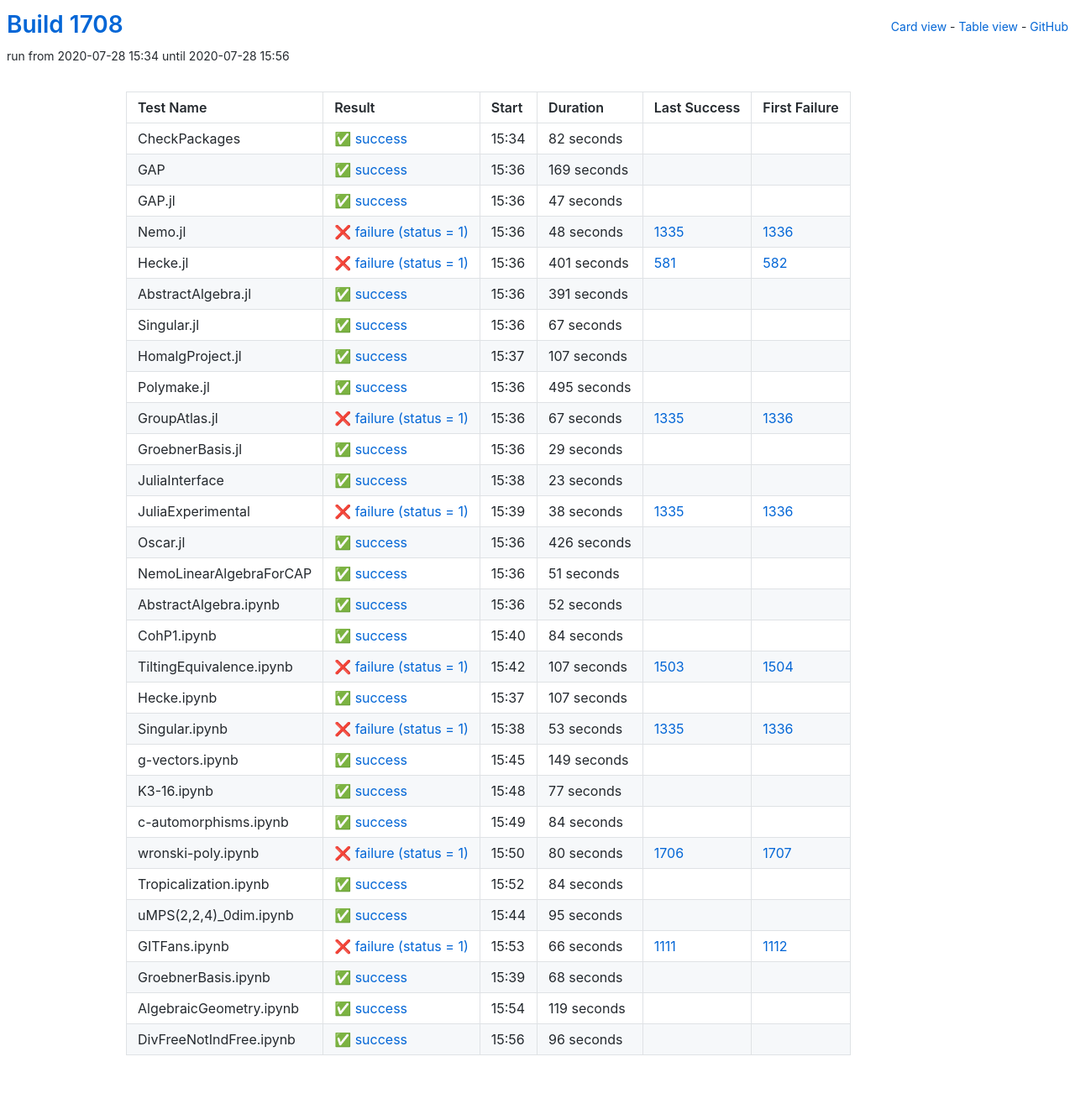
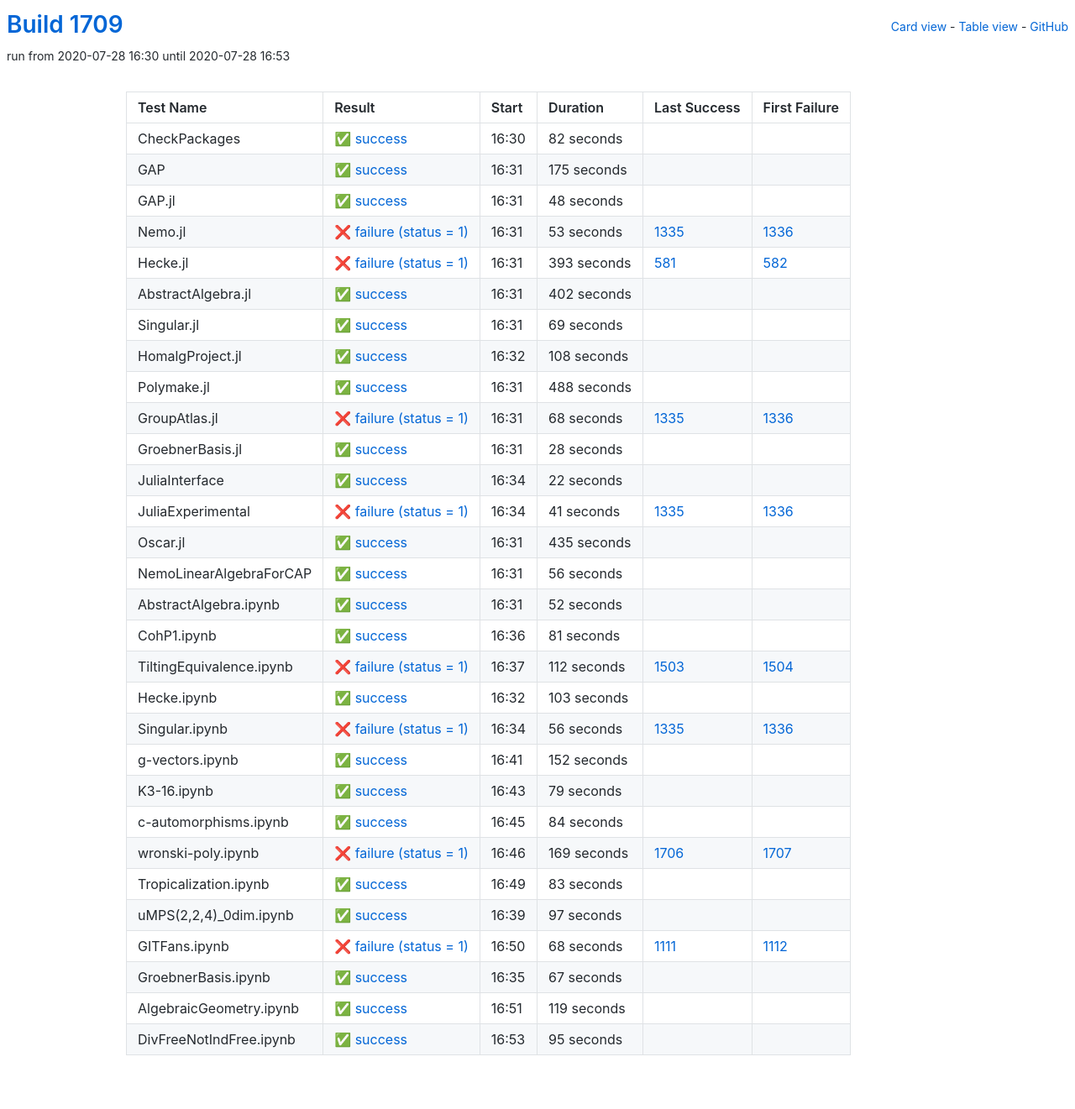
Before and after one commit to oscar-system/oscar-ci-status-1.4, a Jekyll site: the page built from table.html, in a window 1280 px wide. Shown: the whole page at 84% size. Built offline with Jekyll 4.4.1, drawn with Linux system fonts in a browser that asks for light colours.

Commit message:
Build #1709

```diff
--- a/_data/ci.yml
+++ b/_data/ci.yml
@@ -1,6 +1,6 @@
 ---
-build: 1708
-build_url: https://oscarci.mathematik.uni-kl.de/job/oscar-julia-1.4/1708/
+build: 1709
+build_url: https://oscarci.mathematik.uni-kl.de/job/oscar-julia-1.4/1709/
 job: oscar-julia-1.4
 organization: oscar-system
 repo: oscar-ci-status-1.4
@@ -8,8 +8,8 @@ repourl: https://github.com/oscar-system/oscar-ci-status-1.4
 tests:
 - name: CheckPackages
   id: checkpackages
-  log: https://oscarci.mathematik.uni-kl.de/job/oscar-julia-1.4/1708/artifact/logs/build-1708/CheckPackages.log
-  start: 2020-07-28 15:34
+  log: https://oscarci.mathematik.uni-kl.de/job/oscar-julia-1.4/1709/artifact/logs/build-1709/CheckPackages.log
+  start: 2020-07-28 16:30
   success: true
   exitcode: 0
   status: success
@@ -20,176 +20,176 @@ tests:
   first_failure_url:
 - name: GAP
   id: gap
-  log: https://oscarci.mathematik.uni-kl.de/job/oscar-julia-1.4/1708/artifact/logs/build-1708/GAP.log
-  start: 2020-07-28 15:36
+  log: https://oscarci.mathematik.uni-kl.de/job/oscar-julia-1.4/1709/artifact/logs/build-1709/GAP.log
+  start: 2020-07-28 16:31
   success: true
   exitcode: 0
   status: success
-  duration: 169
+  duration: 175
   last_success: false
   last_success_url:
   first_failure: false
   first_failure_url:
 - name: GAP.jl
   id: gap-jl
-  log: https://oscarci.mathematik.uni-kl.de/job/oscar-julia-1.4/1708/artifact/logs/build-1708/GAP.jl.log
-  start: 2020-07-28 15:36
+  log: https://oscarci.mathematik.uni-kl.de/job/oscar-julia-1.4/1709/artifact/logs/build-1709/GAP.jl.log
+  start: 2020-07-28 16:31
   success: true
   exitcode: 0
   status: success
-  duration: 47
+  duration: 48
   last_success: false
   last_success_url:
   first_failure: false
   first_failure_url:
 - name: Nemo.jl
   id: nemo-jl
-  log: https://oscarci.mathematik.uni-kl.de/job/oscar-julia-1.4/1708/artifact/logs/build-1708/Nemo.jl.log
-  start: 2020-07-28 15:36
+  log: https://oscarci.mathematik.uni-kl.de/job/oscar-julia-1.4/1709/artifact/logs/build-1709/Nemo.jl.log
+  start: 2020-07-28 16:31
   success: false
   exitcode: 1
   status: failure
-  duration: 48
+  duration: 53
   last_success: 1335
   last_success_url: https://oscarci.mathematik.uni-kl.de/job/oscar-julia-1.4/1335/
   first_failure: 1336
   first_failure_url: https://oscarci.mathematik.uni-kl.de/job/oscar-julia-1.4/1336/
 - name: Hecke.jl
   id: hecke-jl
-  log: https://oscarci.mathematik.uni-kl.de/job/oscar-julia-1.4/1708/artifact/logs/build-1708/Hecke.jl.log
-  start: 2020-07-28 15:36
+  log: https://oscarci.mathematik.uni-kl.de/job/oscar-julia-1.4/1709/artifact/logs/build-1709/Hecke.jl.log
+  start: 2020-07-28 16:31
   success: false
   exitcode: 1
   status: failure
-  duration: 401
+  duration: 393
   last_success: 581
   last_success_url: https://oscarci.mathematik.uni-kl.de/job/oscar-julia-1.4/581/
   first_failure: 582
   first_failure_url: https://oscarci.mathematik.uni-kl.de/job/oscar-julia-1.4/582/
 - name: AbstractAlgebra.jl
   id: abstractalgebra-jl
-  log: https://oscarci.mathematik.uni-kl.de/job/oscar-julia-1.4/1708/artifact/logs/build-1708/AbstractAlgebra.jl.log
-  start: 2020-07-28 15:36
+  log: https://oscarci.mathematik.uni-kl.de/job/oscar-julia-1.4/1709/artifact/logs/build-1709/AbstractAlgebra.jl.log
+  start: 2020-07-28 16:31
   success: true
   exitcode: 0
   status: success
-  duration: 391
+  duration: 402
   last_success: false
   last_success_url:
   first_failure: false
   first_failure_url:
 - name: Singular.jl
   id: singular-jl
-  log: https://oscarci.mathematik.uni-kl.de/job/oscar-julia-1.4/1708/artifact/logs/build-1708/Singular.jl.log
-  start: 2020-07-28 15:36
+  log: https://oscarci.mathematik.uni-kl.de/job/oscar-julia-1.4/1709/artifact/logs/build-1709/Singular.jl.log
+  start: 2020-07-28 16:31
   success: true
   exitcode: 0
   status: success
-  duration: 67
+  duration: 69
   last_success: false
   last_success_url:
   first_failure: false
   first_failure_url:
 - name: HomalgProject.jl
   id: homalgproject-jl
-  log: https://oscarci.mathematik.uni-kl.de/job/oscar-julia-1.4/1708/artifact/logs/build-1708/HomalgProject.jl.log
-  start: 2020-07-28 15:37
+  log: https://oscarci.mathematik.uni-kl.de/job/oscar-julia-1.4/1709/artifact/logs/build-1709/HomalgProject.jl.log
+  start: 2020-07-28 16:32
   success: true
   exitcode: 0
   status: success
-  duration: 107
+  duration: 108
   last_success: false
   last_success_url:
   first_failure: false
   first_failure_url:
 - name: Polymake.jl
   id: polymake-jl
-  log: https://oscarci.mathematik.uni-kl.de/job/oscar-julia-1.4/1708/artifact/logs/build-1708/Polymake.jl.log
-  start: 2020-07-28 15:36
+  log: https://oscarci.mathematik.uni-kl.de/job/oscar-julia-1.4/1709/artifact/logs/build-1709/Polymake.jl.log
+  start: 2020-07-28 16:31
   success: true
   exitcode: 0
   status: success
-  duration: 495
+  duration: 488
   last_success: false
   last_success_url:
   first_failure: false
   first_failure_url:
 - name: GroupAtlas.jl
   id: groupatlas-jl
-  log: https://oscarci.mathematik.uni-kl.de/job/oscar-julia-1.4/1708/artifact/logs/build-1708/GroupAtlas.jl.log
-  start: 2020-07-28 15:36
+  log: https://oscarci.mathematik.uni-kl.de/job/oscar-julia-1.4/1709/artifact/logs/build-1709/GroupAtlas.jl.log
+  start: 2020-07-28 16:31
   success: false
   exitcode: 1
   status: failure
-  duration: 67
+  duration: 68
   last_success: 1335
   last_success_url: https://oscarci.mathematik.uni-kl.de/job/oscar-julia-1.4/1335/
   first_failure: 1336
   first_failure_url: https://oscarci.mathematik.uni-kl.de/job/oscar-julia-1.4/1336/
 - name: GroebnerBasis.jl
   id: groebnerbasis-jl
-  log: https://oscarci.mathematik.uni-kl.de/job/oscar-julia-1.4/1708/artifact/logs/build-1708/GroebnerBasis.jl.log
-  start: 2020-07-28 15:36
+  log: https://oscarci.mathematik.uni-kl.de/job/oscar-julia-1.4/1709/artifact/logs/build-1709/GroebnerBasis.jl.log
+  start: 2020-07-28 16:31
   success: true
   exitcode: 0
   status: success
-  duration: 29
+  duration: 28
   last_success: false
   last_success_url:
   first_failure: false
   first_failure_url:
 - name: JuliaInterface
   id: juliainterface
-  log: https://oscarci.mathematik.uni-kl.de/job/oscar-julia-1.4/1708/artifact/logs/build-1708/JuliaInterface.log
-  start: 2020-07-28 15:38
+  log: https://oscarci.mathematik.uni-kl.de/job/oscar-julia-1.4/1709/artifact/logs/build-1709/JuliaInterface.log
+  start: 2020-07-28 16:34
   success: true
   exitcode: 0
   status: success
-  duration: 23
+  duration: 22
   last_success: false
   last_success_url:
   first_failure: false
   first_failure_url:
 - name: JuliaExperimental
   id: juliaexperimental
-  log: https://oscarci.mathematik.uni-kl.de/job/oscar-julia-1.4/1708/artifact/logs/build-1708/JuliaExperimental.log
-  start: 2020-07-28 15:39
+  log: https://oscarci.mathematik.uni-kl.de/job/oscar-julia-1.4/1709/artifact/logs/build-1709/JuliaExperimental.log
+  start: 2020-07-28 16:34
   success: false
   exitcode: 1
   status: failure
-  duration: 38
+  duration: 41
   last_success: 1335
   last_success_url: https://oscarci.mathematik.uni-kl.de/job/oscar-julia-1.4/1335/
   first_failure: 1336
   first_failure_url: https://oscarci.mathematik.uni-kl.de/job/oscar-julia-1.4/1336/
 - name: Oscar.jl
   id: oscar-jl
-  log: https://oscarci.mathematik.uni-kl.de/job/oscar-julia-1.4/1708/artifact/logs/build-1708/Oscar.jl.log
-  start: 2020-07-28 15:36
+  log: https://oscarci.mathematik.uni-kl.de/job/oscar-julia-1.4/1709/artifact/logs/build-1709/Oscar.jl.log
+  start: 2020-07-28 16:31
   success: true
   exitcode: 0
   status: success
-  duration: 426
+  duration: 435
   last_success: false
   last_success_url:
   first_failure: false
   first_failure_url:
 - name: NemoLinearAlgebraForCAP
   id: nemolinearalgebraforcap
-  log: https://oscarci.mathematik.uni-kl.de/job/oscar-julia-1.4/1708/artifact/logs/build-1708/NemoLinearAlgebraForCAP.log
-  start: 2020-07-28 15:36
+  log: https://oscarci.mathematik.uni-kl.de/job/oscar-julia-1.4/1709/artifact/logs/build-1709/NemoLinearAlgebraForCAP.log
+  start: 2020-07-28 16:31
   success: true
   exitcode: 0
   status: success
-  duration: 51
+  duration: 56
   last_success: false
   last_success_url:
   first_failure: false
   first_failure_url:
 - name: AbstractAlgebra.ipynb
   id: abstractalgebra-ipynb
-  log: https://oscarci.mathematik.uni-kl.de/job/oscar-julia-1.4/1708/artifact/logs/build-1708/AbstractAlgebra.ipynb.log
-  start: 2020-07-28 15:36
+  log: https://oscarci.mathematik.uni-kl.de/job/oscar-julia-1.4/1709/artifact/logs/build-1709/AbstractAlgebra.ipynb.log
+  start: 2020-07-28 16:31
   success: true
   exitcode: 0
   status: success
@@ -200,80 +200,80 @@ tests:
   first_failure_url:
 - name: CohP1.ipynb
   id: cohp1-ipynb
-  log: https://oscarci.mathematik.uni-kl.de/job/oscar-julia-1.4/1708/artifact/logs/build-1708/CohP1.ipynb.log
-  start: 2020-07-28 15:40
+  log: https://oscarci.mathematik.uni-kl.de/job/oscar-julia-1.4/1709/artifact/logs/build-1709/CohP1.ipynb.log
+  start: 2020-07-28 16:36
   success: true
   exitcode: 0
   status: success
-  duration: 84
+  duration: 81
   last_success: false
   last_success_url:
   first_failure: false
   first_failure_url:
 - name: TiltingEquivalence.ipynb
   id: tiltingequivalence-ipynb
-  log: https://oscarci.mathematik.uni-kl.de/job/oscar-julia-1.4/1708/artifact/logs/build-1708/TiltingEquivalence.ipynb.log
-  start: 2020-07-28 15:42
+  log: https://oscarci.mathematik.uni-kl.de/job/oscar-julia-1.4/1709/artifact/logs/build-1709/TiltingEquivalence.ipynb.log
+  start: 2020-07-28 16:37
   success: false
   exitcode: 1
   status: failure
-  duration: 107
+  duration: 112
   last_success: 1503
   last_success_url: https://oscarci.mathematik.uni-kl.de/job/oscar-julia-1.4/1503/
   first_failure: 1504
   first_failure_url: https://oscarci.mathematik.uni-kl.de/job/oscar-julia-1.4/1504/
 - name: Hecke.ipynb
   id: hecke-ipynb
-  log: https://oscarci.mathematik.uni-kl.de/job/oscar-julia-1.4/1708/artifact/logs/build-1708/Hecke.ipynb.log
-  start: 2020-07-28 15:37
+  log: https://oscarci.mathematik.uni-kl.de/job/oscar-julia-1.4/1709/artifact/logs/build-1709/Hecke.ipynb.log
+  start: 2020-07-28 16:32
   success: true
   exitcode: 0
   status: success
-  duration: 107
+  duration: 103
   last_success: false
   last_success_url:
   first_failure: false
   first_failure_url:
 - name: Singular.ipynb
   id: singular-ipynb
-  log: https://oscarci.mathematik.uni-kl.de/job/oscar-julia-1.4/1708/artifact/logs/build-1708/Singular.ipynb.log
-  start: 2020-07-28 15:38
+  log: https://oscarci.mathematik.uni-kl.de/job/oscar-julia-1.4/1709/artifact/logs/build-1709/Singular.ipynb.log
+  start: 2020-07-28 16:34
   success: false
   exitcode: 1
   status: failure
-  duration: 53
+  duration: 56
   last_success: 1335
   last_success_url: https://oscarci.mathematik.uni-kl.de/job/oscar-julia-1.4/1335/
   first_failure: 1336
   first_failure_url: https://oscarci.mathematik.uni-kl.de/job/oscar-julia-1.4/1336/
 - name: g-vectors.ipynb
   id: g-vectors-ipynb
-  log: https://oscarci.mathematik.uni-kl.de/job/oscar-julia-1.4/1708/artifact/logs/build-1708/g-vectors.ipynb.log
-  start: 2020-07-28 15:45
+  log: https://oscarci.mathematik.uni-kl.de/job/oscar-julia-1.4/1709/artifact/logs/build-1709/g-vectors.ipynb.log
+  start: 2020-07-28 16:41
   success: true
   exitcode: 0
   status: success
-  duration: 149
+  duration: 152
   last_success: false
   last_success_url:
   first_failure: false
   first_failure_url:
 - name: K3-16.ipynb
   id: k3-16-ipynb
-  log: https://oscarci.mathematik.uni-kl.de/job/oscar-julia-1.4/1708/artifact/logs/build-1708/K3-16.ipynb.log
-  start: 2020-07-28 15:48
+  log: https://oscarci.mathematik.uni-kl.de/job/oscar-julia-1.4/1709/artifact/logs/build-1709/K3-16.ipynb.log
+  start: 2020-07-28 16:43
   success: true
   exitcode: 0
   status: success
-  duration: 77
+  duration: 79
   last_success: false
   last_success_url:
   first_failure: false
   first_failure_url:
 - name: c-automorphisms.ipynb
   id: c-automorphisms-ipynb
-  log: https://oscarci.mathematik.uni-kl.de/job/oscar-julia-1.4/1708/artifact/logs/build-1708/c-automorphisms.ipynb.log
-  start: 2020-07-28 15:49
+  log: https://oscarci.mathematik.uni-kl.de/job/oscar-julia-1.4/1709/artifact/logs/build-1709/c-automorphisms.ipynb.log
+  start: 2020-07-28 16:45
   success: true
   exitcode: 0
   status: success
@@ -284,68 +284,68 @@ tests:
   first_failure_url:
 - name: wronski-poly.ipynb
   id: wronski-poly-ipynb
-  log: https://oscarci.mathematik.uni-kl.de/job/oscar-julia-1.4/1708/artifact/logs/build-1708/wronski-poly.ipynb.log
-  start: 2020-07-28 15:50
+  log: https://oscarci.mathematik.uni-kl.de/job/oscar-julia-1.4/1709/artifact/logs/build-1709/wronski-poly.ipynb.log
+  start: 2020-07-28 16:46
   success: false
   exitcode: 1
   status: failure
-  duration: 80
+  duration: 169
   last_success: 1706
   last_success_url: https://oscarci.mathematik.uni-kl.de/job/oscar-julia-1.4/1706/
   first_failure: 1707
   first_failure_url: https://oscarci.mathematik.uni-kl.de/job/oscar-julia-1.4/1707/
 - name: Tropicalization.ipynb
   id: tropicalization-ipynb
-  log: https://oscarci.mathematik.uni-kl.de/job/oscar-julia-1.4/1708/artifact/logs/build-1708/Tropicalization.ipynb.log
-  start: 2020-07-28 15:52
+  log: https://oscarci.mathematik.uni-kl.de/job/oscar-julia-1.4/1709/artifact/logs/build-1709/Tropicalization.ipynb.log
+  start: 2020-07-28 16:49
   success: true
   exitcode: 0
   status: success
-  duration: 84
+  duration: 83
   last_success: false
   last_success_url:
   first_failure: false
   first_failure_url:
 - name: uMPS(2,2,4)_0dim.ipynb
   id: umps-2-2-4-0dim-ipynb
-  log: https://oscarci.mathematik.uni-kl.de/job/oscar-julia-1.4/1708/artifact/logs/build-1708/uMPS-2-2-4-_0dim.ipynb.log
-  start: 2020-07-28 15:44
+  log: https://oscarci.mathematik.uni-kl.de/job/oscar-julia-1.4/1709/artifact/logs/build-1709/uMPS-2-2-4-_0dim.ipynb.log
+  start: 2020-07-28 16:39
   success: true
   exitcode: 0
   status: success
-  duration: 95
+  duration: 97
   last_success: false
   last_success_url:
   first_failure: false
   first_failure_url:
 - name: GITFans.ipynb
   id: gitfans-ipynb
-  log: https://oscarci.mathematik.uni-kl.de/job/oscar-julia-1.4/1708/artifact/logs/build-1708/GITFans.ipynb.log
-  start: 2020-07-28 15:53
+  log: https://oscarci.mathematik.uni-kl.de/job/oscar-julia-1.4/1709/artifact/logs/build-1709/GITFans.ipynb.log
+  start: 2020-07-28 16:50
   success: false
   exitcode: 1
   status: failure
-  duration: 66
+  duration: 68
   last_success: 1111
   last_success_url: https://oscarci.mathematik.uni-kl.de/job/oscar-julia-1.4/1111/
   first_failure: 1112
   first_failure_url: https://oscarci.mathematik.uni-kl.de/job/oscar-julia-1.4/1112/
 - name: GroebnerBasis.ipynb
   id: groebnerbasis-ipynb
-  log: https://oscarci.mathematik.uni-kl.de/job/oscar-julia-1.4/1708/artifact/logs/build-1708/GroebnerBasis.ipynb.log
-  start: 2020-07-28 15:39
+  log: https://oscarci.mathematik.uni-kl.de/job/oscar-julia-1.4/1709/artifact/logs/build-1709/GroebnerBasis.ipynb.log
+  start: 2020-07-28 16:35
   success: true
   exitcode: 0
   status: success
-  duration: 68
+  duration: 67
   last_success: false
   last_success_url:
   first_failure: false
   first_failure_url:
 - name: AlgebraicGeometry.ipynb
   id: algebraicgeometry-ipynb
-  log: https://oscarci.mathematik.uni-kl.de/job/oscar-julia-1.4/1708/artifact/logs/build-1708/AlgebraicGeometry.ipynb.log
-  start: 2020-07-28 15:54
+  log: https://oscarci.mathematik.uni-kl.de/job/oscar-julia-1.4/1709/artifact/logs/build-1709/AlgebraicGeometry.ipynb.log
+  start: 2020-07-28 16:51
   success: true
   exitcode: 0
   status: success
@@ -356,12 +356,12 @@ tests:
   first_failure_url:
 - name: DivFreeNotIndFree.ipynb
   id: divfreenotindfree-ipynb
-  log: https://oscarci.mathematik.uni-kl.de/job/oscar-julia-1.4/1708/artifact/logs/build-1708/DivFreeNotIndFree.ipynb.log
-  start: 2020-07-28 15:56
+  log: https://oscarci.mathematik.uni-kl.de/job/oscar-julia-1.4/1709/artifact/logs/build-1709/DivFreeNotIndFree.ipynb.log
+  start: 2020-07-28 16:53
   success: true
   exitcode: 0
   status: success
-  duration: 96
+  duration: 95
   last_success: false
   last_success_url:
   first_failure: false
```
Also changed, not shown: README.md.
